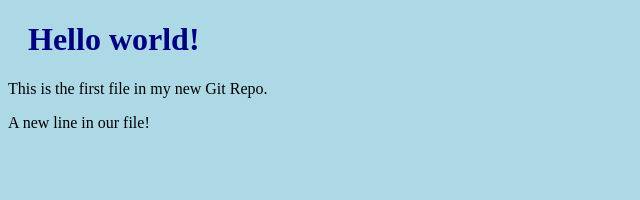
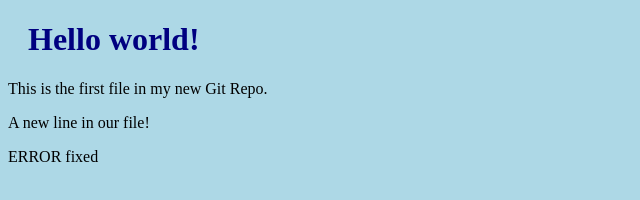
Before and after one commit to MFB300/hello-world, a plain HTML site: page index.html in a window 1280 px wide. Shown: the whole page, without its empty margins (0-640 px from the left). Drawn offline with Linux system fonts and the light colour scheme.

Commit message:
updated index.html with emergency fix

```diff
--- a/index.html
+++ b/index.html
@@ -9,7 +9,7 @@
 <h1>Hello world!</h1>
 <p>This is the first file in my new Git Repo.</p>
 <p>A new line in our file!</p>
-
+<p>ERROR fixed</p>
 
 </body>
 </html>
```
